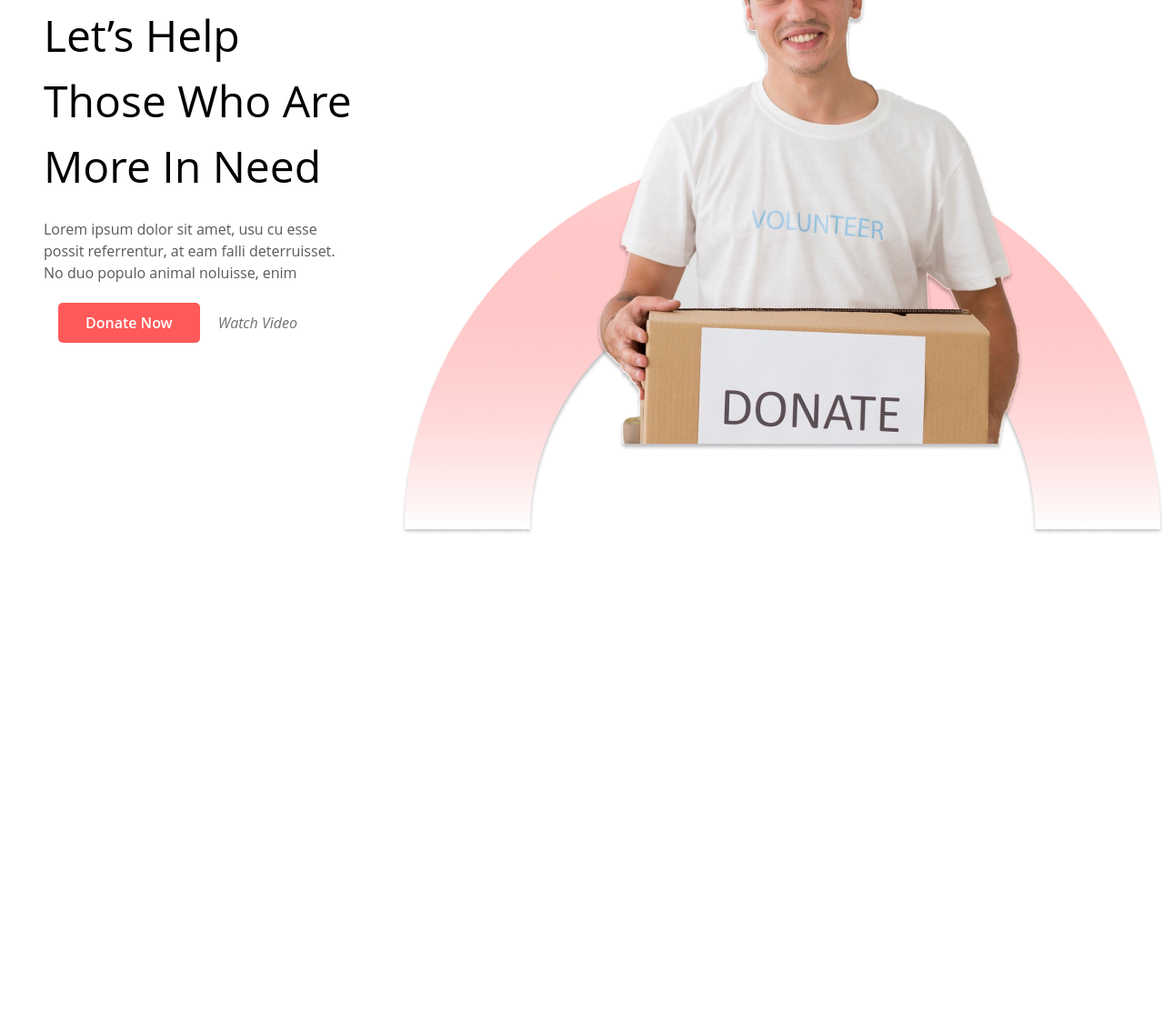
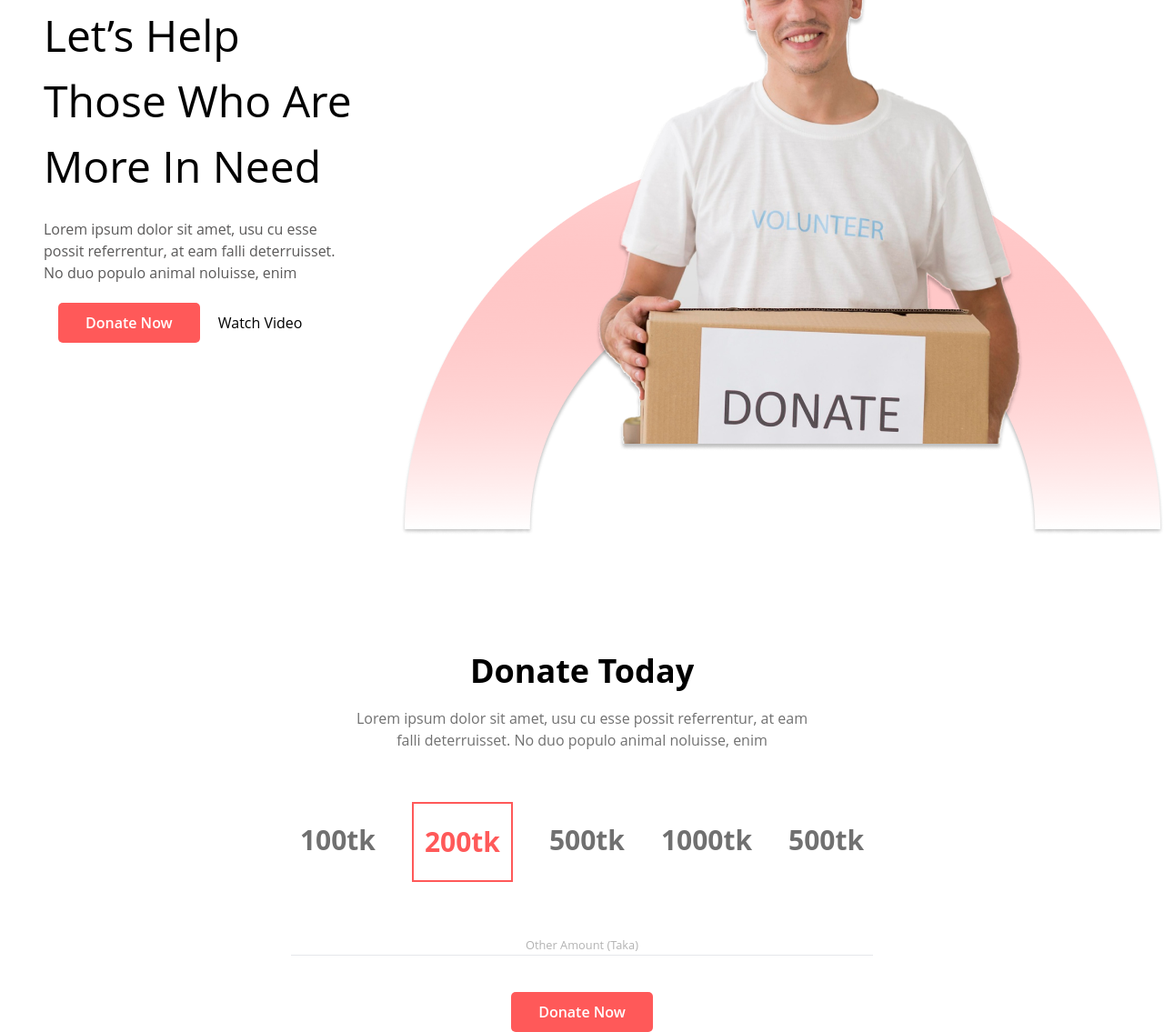
Before and after one commit to RaihanaFerdousi/donate-today, a plain HTML site: page index.html in a window 1280 px wide. Shown: the part 210-1345 px from the top of the page at 91% size. Before the commit the page ends 800 px from the top, so only its background shows below. Drawn offline with nearby package versions, Linux system fonts and the light colour scheme.

Commit message:
main section

```diff
--- a/index.html
+++ b/index.html
@@ -18,9 +18,9 @@
                 <h2 class="banner-title">Let’s Help Those Who Are More In Need</h2>
                 <p class="banner-description">Lorem ipsum dolor sit amet, usu cu esse possit referrentur, at eam falli
                     deterruisset. No duo populo animal noluisse, enim</p>
-                <div class="banner-btn">
+                <div class="banner-btn mr-4">
                     <button class="primary-btn">Donate Now</button>
-                    <button class="banner-btn"><i aria-hidden="true"> Watch Video</i></button>
+                    <button class="banner-btn" aria-hidden="true"> Watch Video</button>
                 </div>
             </div>
             <div class="banner-img">
@@ -28,7 +28,32 @@
             </div>
         </div>
     </header>
-    <main></main>
+    <main>
+        <section class="text-center">
+            <div class="text-center mt-32">
+                <h1 class="text-4xl font-bold">Donate Today</h1>
+                <p class="text-[#707070] mt-5">Lorem ipsum dolor sit amet, usu cu esse possit referrentur, at eam <br>
+                    falli deterruisset. No duo populo animal noluisse, enim</p>
+            </div>
+
+            <div>
+                <ul class="flex gap-10 justify-center text-3xl font-bold text-[#707070] my-14">
+                    <li class="pt-6">100tk</li>
+                    <li class="text-[#FF5959] border border-[#FF5959] border-solid border-2 py-6 px-3">200tk</li>
+                    <li class="pt-6">500tk</li>
+                    <li class="pt-6">1000tk</li>
+                    <li class="pt-6">500tk</li>
+                </ul>
+            </div>
+
+            <div >
+                <small class="text-[#B3B3B3] mb-2">Other Amount (Taka)</small>
+                <hr class="text-[#DADADA] w-1/2 mx-auto mb-10">
+                <button class="primary-btn">Donate Now</button>
+            </div>
+
+        </section>
+    </main>
 </body>
 
 </html>
```
